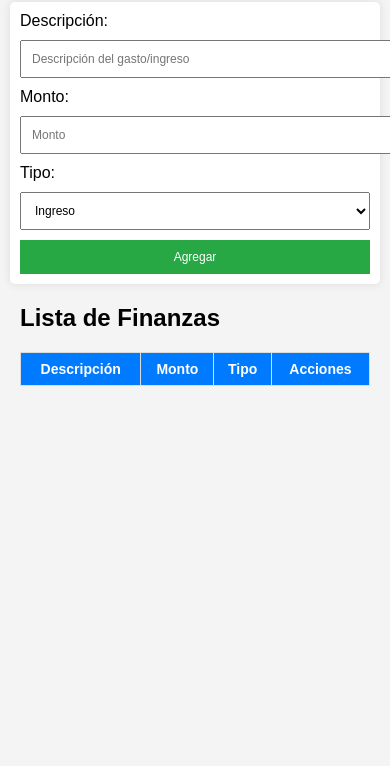
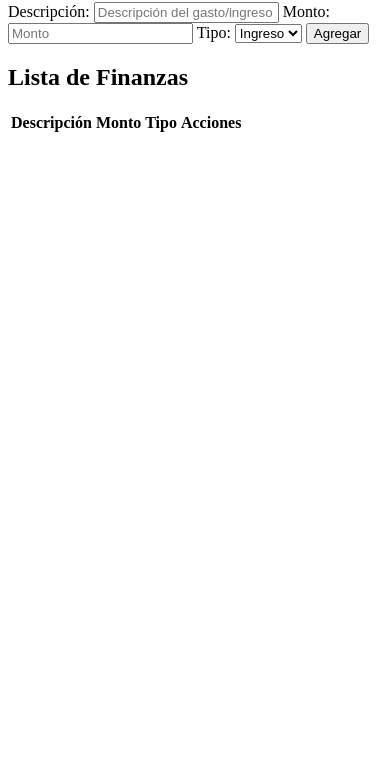
Before and after one commit to RonaldArc503/Finance_system, a plain HTML site: page index.html in a window 390 px wide. Shown: the part 78-844 px from the top of the page. Drawn offline with Linux system fonts and the light colour scheme.

Commit message:
Cambio en Documentacion css

```diff
--- a/css/style.css
+++ b/css/style.css
@@ -1,109 +1 @@
-body {
-    font-family: Arial, sans-serif;
-    background-color: #f4f4f4;
-    margin: 0;
-    padding: 20px;
-}
-
-h1 {
-    text-align: center;
-}
-
-.form-container {
-    display: flex;
-    justify-content: center;
-    margin-bottom: 20px;
-}
-
-form {
-    background-color: white;
-    padding: 20px;
-    border-radius: 5px;
-    box-shadow: 0 0 10px rgba(0, 0, 0, 0.1);
-    max-width: 500px;
-    width: 100%;
-}
-
-input, select {
-    display: block;
-    width: 100%;
-    margin: 10px 0;
-    padding: 10px;
-    font-size: 16px;
-}
-
-button {
-    background-color: #28a745;
-    color: white;
-    padding: 10px;
-    border: none;
-    cursor: pointer;
-    width: 100%;
-}
-
-button:hover {
-    background-color: #218838;
-}
-
-table {
-    width: 100%;
-    border-collapse: collapse;
-    margin-top: 20px;
-}
-
-th, td {
-    padding: 10px;
-    border: 1px solid #ddd;
-    text-align: center;
-}
-
-thead {
-    background-color: #007bff;
-    color: white;
-}
-
-td button {
-    background-color: #dc3545;
-    color: white;
-    border: none;
-    padding: 5px 10px;
-    cursor: pointer;
-}
-
-td button:hover {
-    background-color: #c82333;
-}
-
-/* Diseño responsive */
-@media (max-width: 768px) {
-    .form-container {
-        flex-direction: column;
-        align-items: center;
-    }
-
-    form {
-        padding: 10px;
-    }
-
-    input, select, button {
-        font-size: 14px;
-    }
-}
-
-@media (max-width: 480px) {
-    h1 {
-        font-size: 24px;
-    }
-
-    table {
-        font-size: 14px;
-    }
-
-    th, td {
-        padding: 8px;
-    }
-
-    input, select, button {
-        font-size: 12px;
-    }
-}
+/*sin css por el momento */
```
